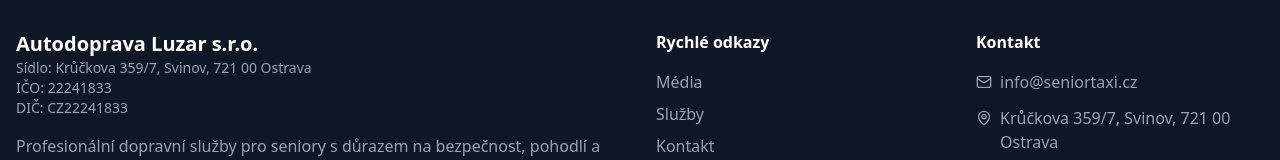
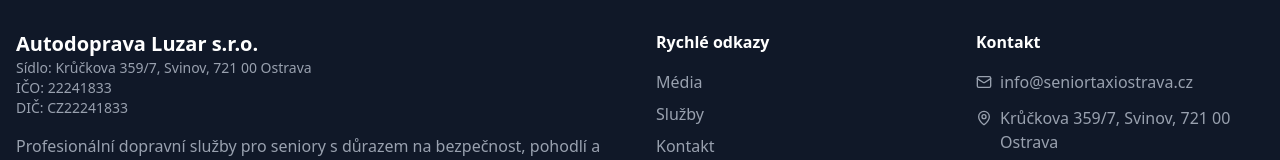
Before and after one commit to Agillis24/senior_taxi, a React (Vite) app: page / in a window 1280 px wide. Shown: the part 3478-3638 px from the top of the page. Built offline with nearby package versions, Linux system fonts and the light colour scheme.

Commit message:
Update Footer.tsx

```diff
--- a/src/components/Footer.tsx
+++ b/src/components/Footer.tsx
@@ -52,8 +52,8 @@ export function Footer() {
             <ul className="space-y-3">
               <li className="flex items-center gap-2 text-gray-400">
                 <Mail size={16} />
-                <a href="mailto:info@seniortaxi.cz" className="hover:text-white transition">
-                  info@seniortaxi.cz
+                <a href="mailto:info@seniortaxiostrava.cz" className="hover:text-white transition">
+                  info@seniortaxiostrava.cz
                 </a>
               </li>
               <li className="flex items-start gap-2 text-gray-400">
```
